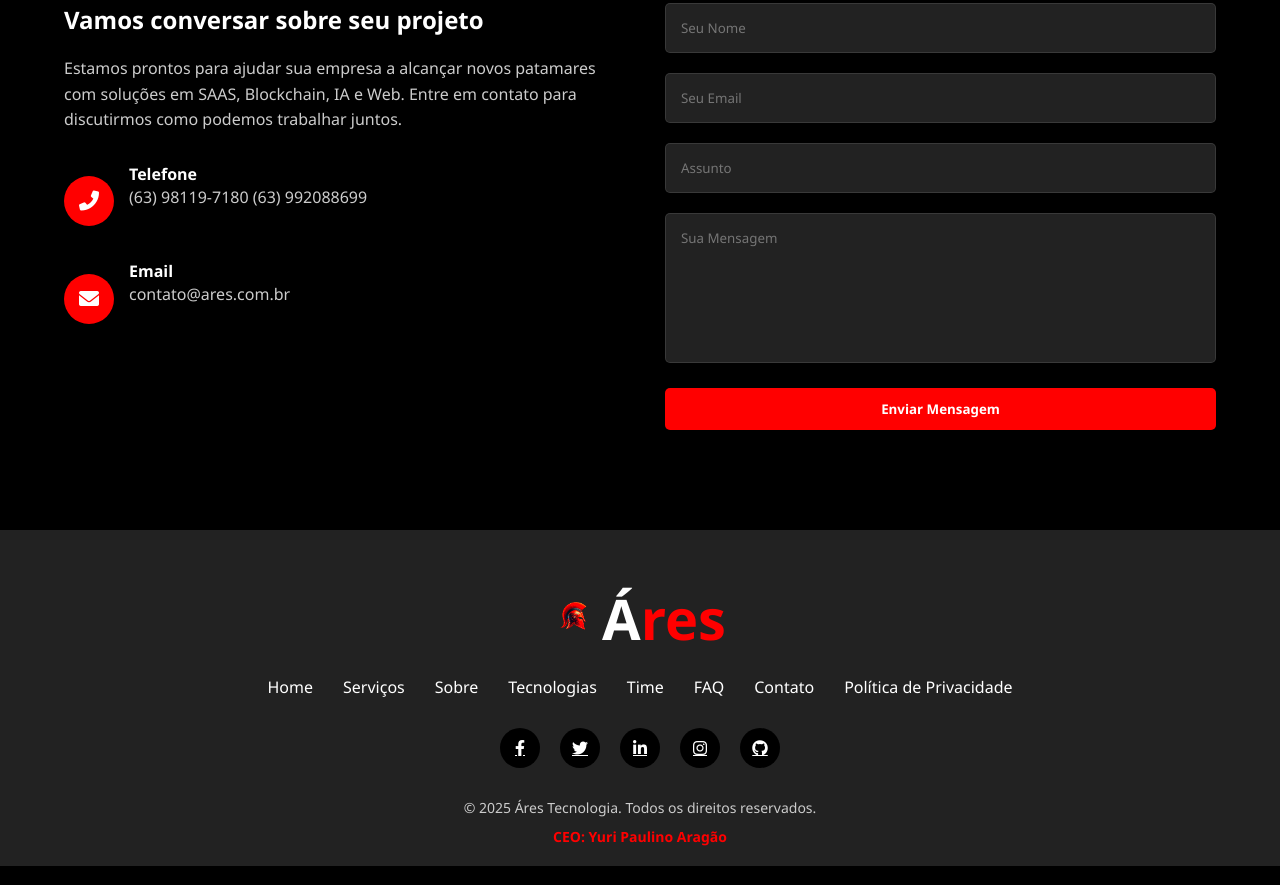
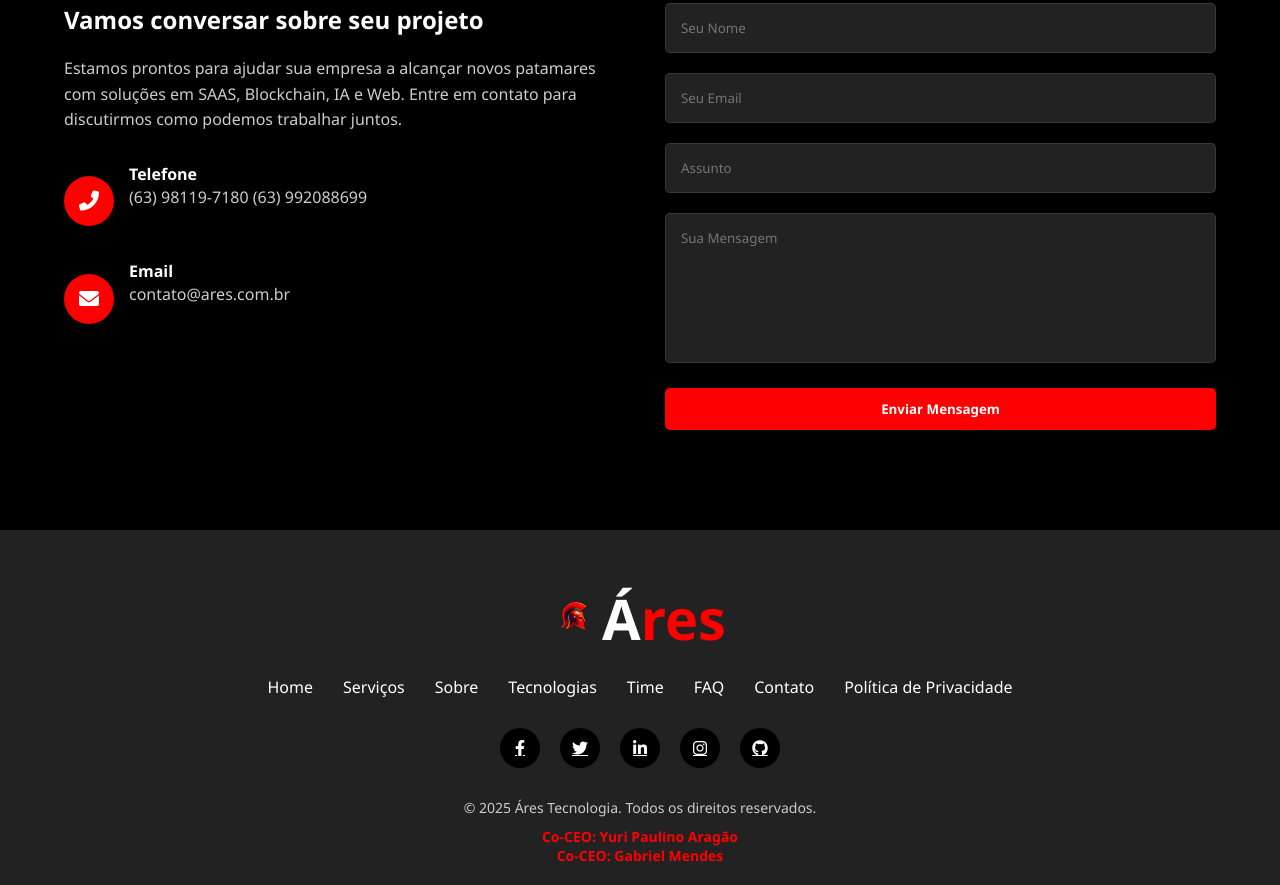
Before and after one commit to GabrielGGC18/Ares-project, a plain HTML site: page index.html in a window 1280 px wide. Shown: the part 4335-5220 px from the top of the page. Drawn offline with Linux system fonts and the light colour scheme; files whose address does not match are found by name.

Commit message:
Update index.html

```diff
--- a/index.html
+++ b/index.html
@@ -558,7 +558,8 @@
         </div>
         <div class="copyright">
             <p>&copy; 2025 Áres Tecnologia. Todos os direitos reservados.</p>
-            <div class="ceo">CEO: Yuri Paulino Aragão</div>
+            <div class="ceo">Co-CEO: Yuri Paulino Aragão
+            <br>Co-CEO: Gabriel Mendes</div>
         </div>
     </footer>
     <script>
```
